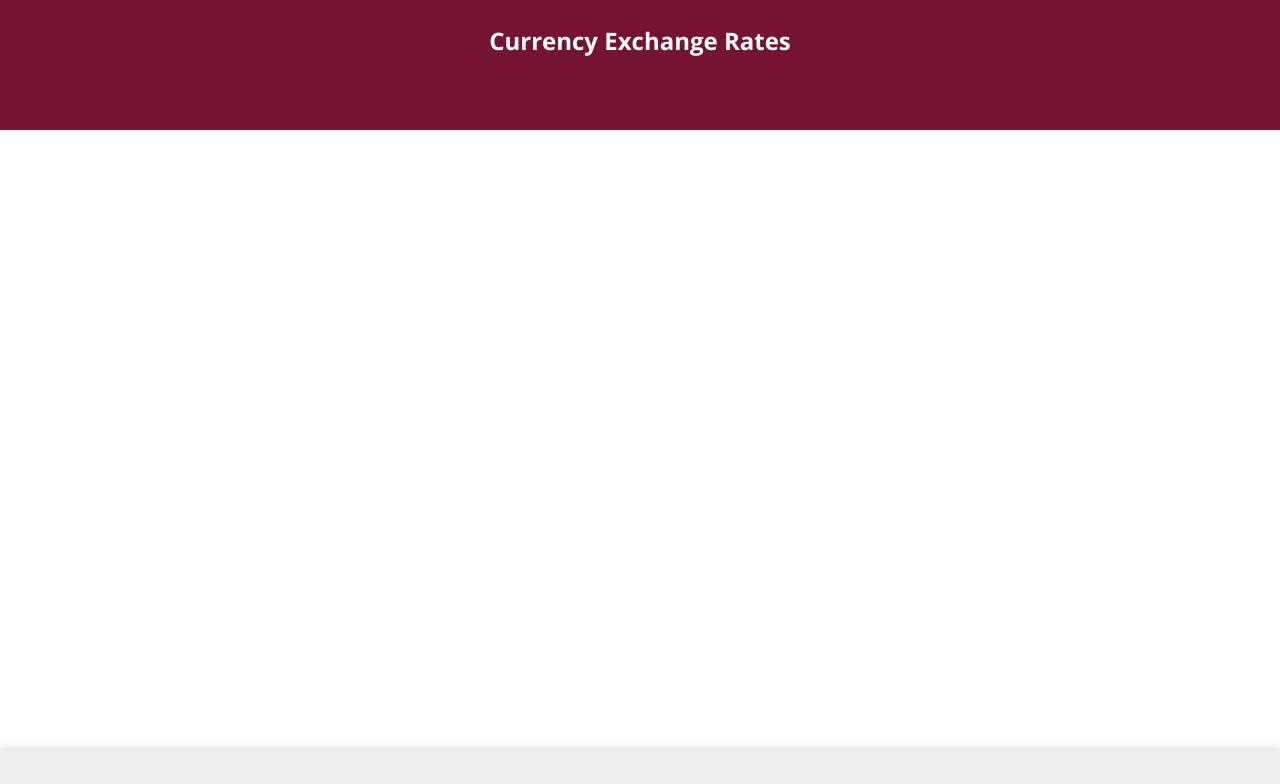
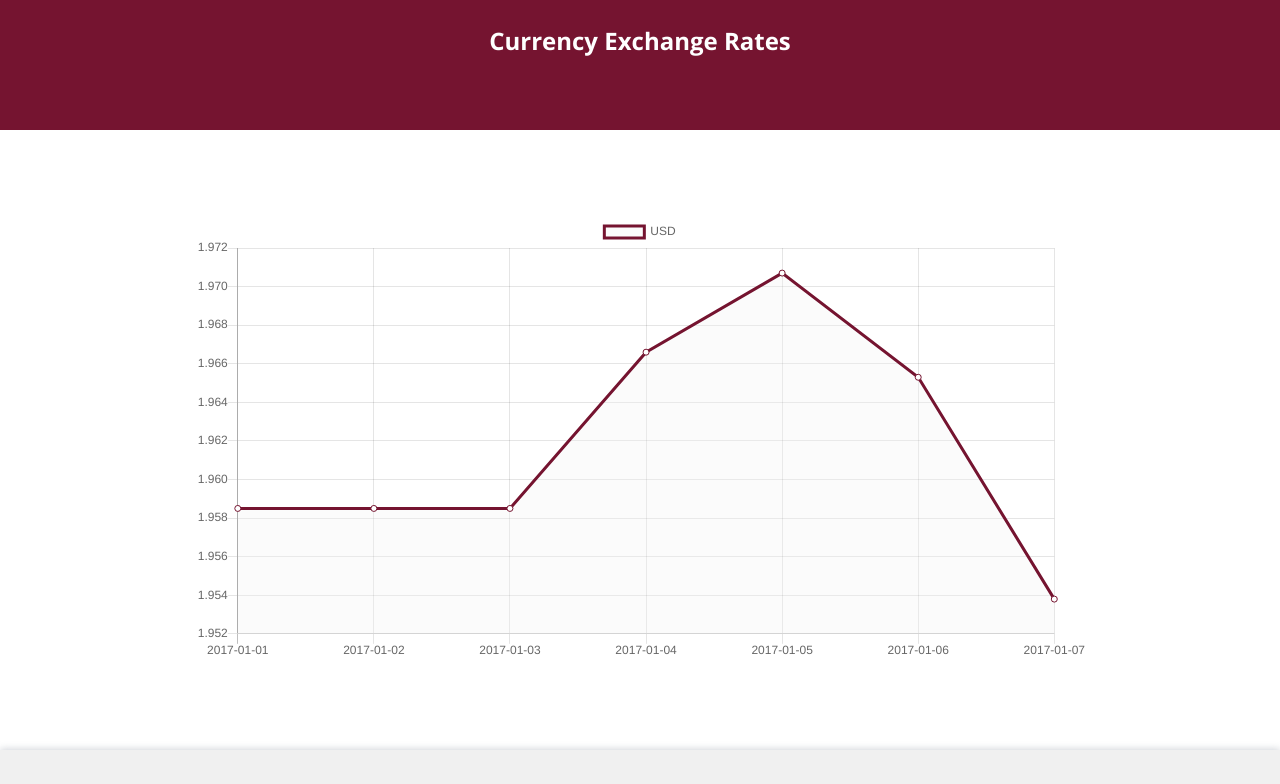
Before and after one commit to yuliya-ivaniukovich/react-courses, a React (Create React App) app in the folder frontend/: page / in a window 1280 px wide. Shown: the top 784 px of the page. Built offline with nearby package versions, Linux system fonts and the light colour scheme.

Commit message:
Simple chart component with hardcoded data

```diff
--- a/frontend/package.json
+++ b/frontend/package.json
@@ -3,7 +3,9 @@
   "version": "0.1.0",
   "private": true,
   "dependencies": {
+    "chart.js": "^2.7.1",
     "react": "^16.2.0",
+    "react-chartjs-2": "^2.6.4",
     "react-dom": "^16.2.0",
     "react-scripts": "1.0.17"
   },
--- a/frontend/src/App.js
+++ b/frontend/src/components/App.js
@@ -1,5 +1,6 @@
 import React, {Component} from 'react';
 import './App.css';
+import CurrencyChart from './chart/CurrencyChart';
 
 class App extends Component {
     render() {
@@ -11,8 +12,8 @@ class App extends Component {
                 <nav>
                     { /* Buttons to switch between chart and table views */ }
                 </nav>
-                <article className="currency-info">
-                    { /* In this area there will be chart or table with currency data */ }
+                <article>
+                    <CurrencyChart/>
                 </article>
                 <footer>
                     { /* Here will be components to control info view settings */ }
--- /dev/null
+++ b/frontend/src/components/chart/CurrencyChart.css
@@ -0,0 +1,9 @@
+.app .currency-chart {
+    position: relative;
+    display: flex;
+    align-items: center;
+    height: 100%;
+    width: 70%;
+    margin-left: auto;
+    margin-right: auto;
+}
--- /dev/null
+++ b/frontend/src/components/chart/CurrencyChart.js
@@ -0,0 +1,45 @@
+import React, {Component} from 'react';
+import {Line} from 'react-chartjs-2';
+import './CurrencyChart.css';
+
+// Hardcode data for now
+const ticks = [
+    {"Cur_ID": 145, "Date": "2017-01-01T00:00:00", "Cur_OfficialRate": 1.9585},
+    {"Cur_ID": 145, "Date": "2017-01-02T00:00:00", "Cur_OfficialRate": 1.9585},
+    {"Cur_ID": 145, "Date": "2017-01-03T00:00:00", "Cur_OfficialRate": 1.9585},
+    {"Cur_ID": 145, "Date": "2017-01-04T00:00:00", "Cur_OfficialRate": 1.9666},
+    {"Cur_ID": 145, "Date": "2017-01-05T00:00:00", "Cur_OfficialRate": 1.9707},
+    {"Cur_ID": 145, "Date": "2017-01-06T00:00:00", "Cur_OfficialRate": 1.9653},
+    {"Cur_ID": 145, "Date": "2017-01-07T00:00:00", "Cur_OfficialRate": 1.9538}
+];
+
+const toChartData = (ticks) => {
+    let data = {
+        labels: [],
+        datasets: [{
+            label: 'USD',
+            data: [],
+            lineTension: 0,
+            borderColor: '#751430',
+            backgroundColor: 'rgba(240, 240, 240, 0.3)',
+            pointBackgroundColor: 'white'
+        }]
+    };
+    ticks.forEach((tick) => {
+        data.labels.push(tick['Date'].split('T')[0]);   // "2017-01-01T00:00:00" => ["2017-01-01", "00:00:00"] => "2017-01-01"
+        data.datasets[0].data.push(tick['Cur_OfficialRate']);
+    });
+    return data;
+};
+
+class CurrencyChart extends Component {
+    render() {
+        return (
+            <div className='currency-chart'>
+                <Line data={toChartData(ticks)}/>
+            </div>
+        );
+    }
+}
+
+export default CurrencyChart;
--- a/frontend/src/index.js
+++ b/frontend/src/index.js
@@ -1,7 +1,7 @@
 import React from 'react';
 import ReactDOM from 'react-dom';
 import './index.css';
-import App from './App';
+import App from './components/App';
 import registerServiceWorker from './registerServiceWorker';
 
 ReactDOM.render(<App/>, document.getElementById('root'));
```
Also changed, not shown: frontend/src/components/App.css (renamed from frontend/src/App.css), 2 other files (tests, documents, lock files or other folders).
